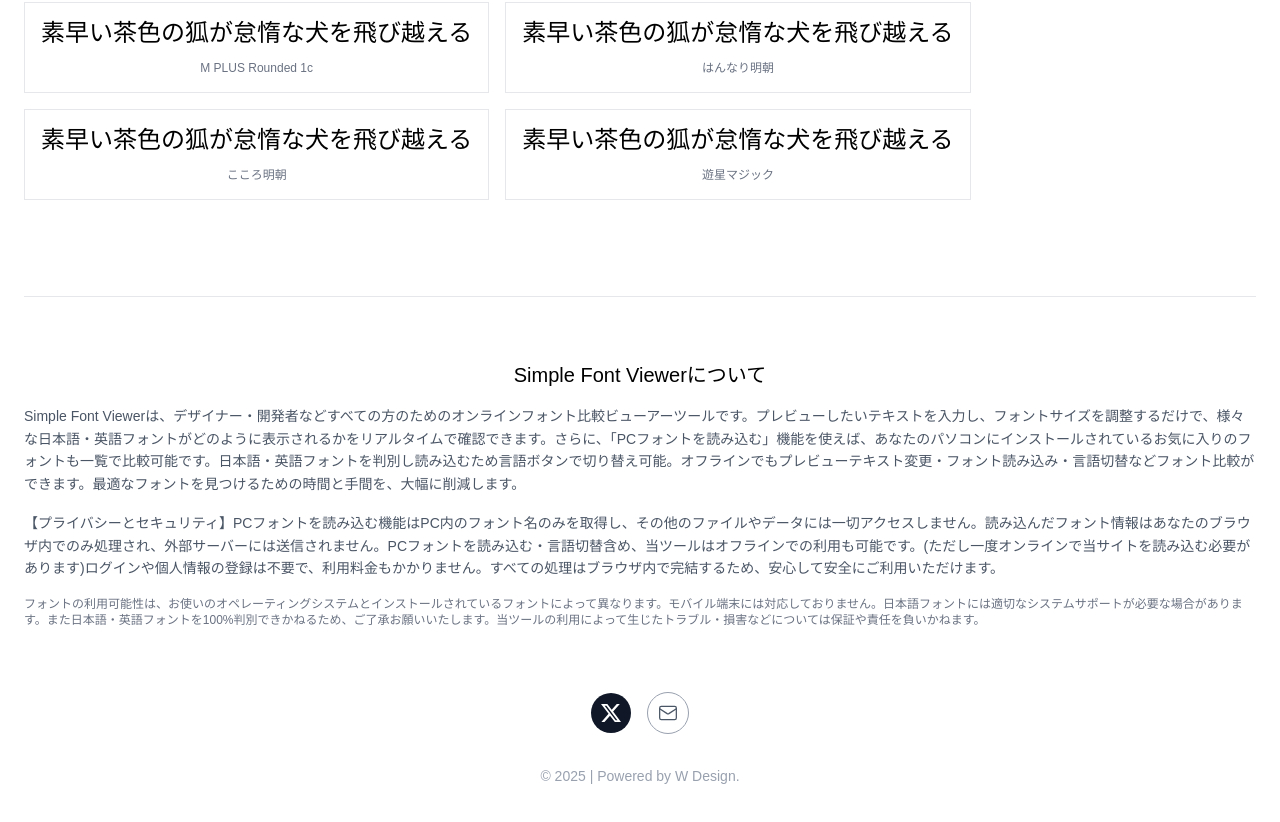
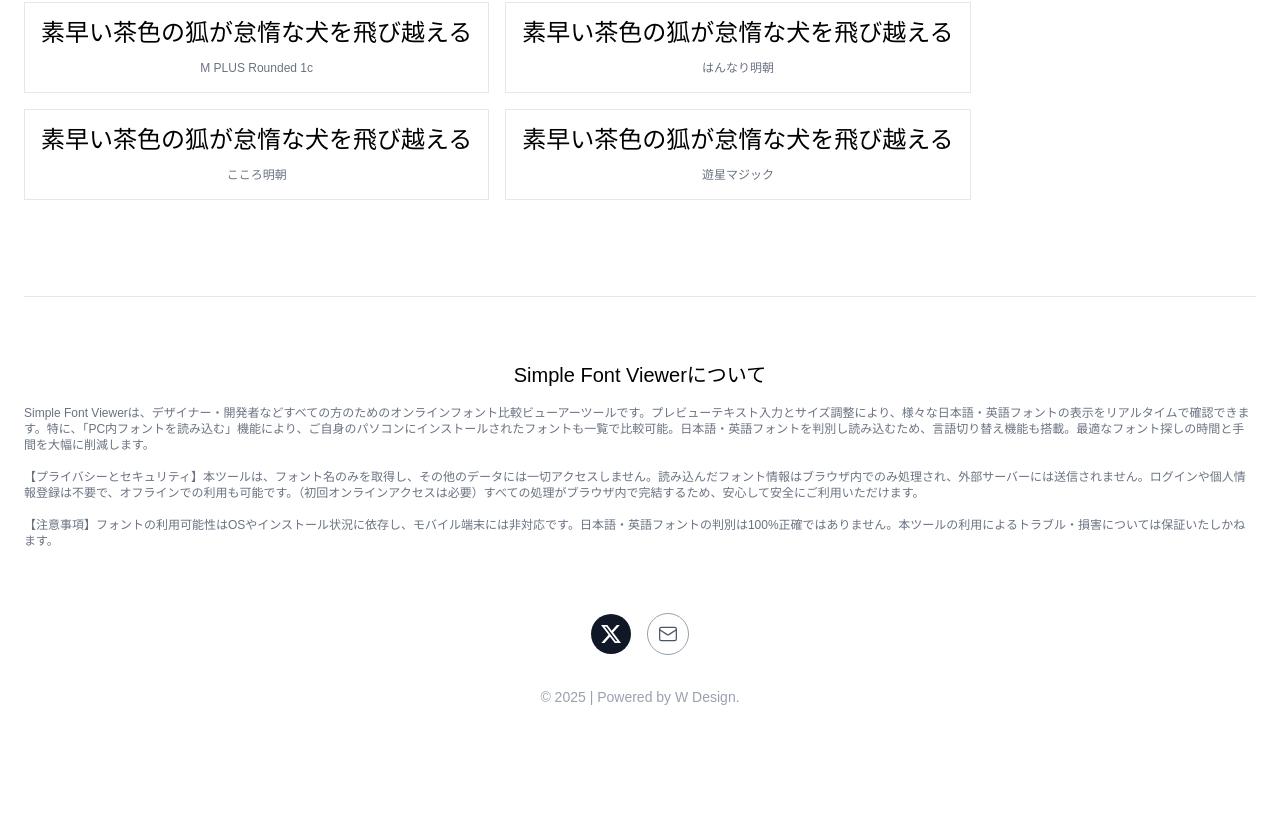
Before and after one commit to hayate1107-pixel/simple-font-viewer, a Next.js app: page / in a window 1280 px wide. Shown: the part 1423-2245 px from the top of the page. After the commit the page ends 2194 px from the top, so only its background shows below. Built offline with nearby package versions, Linux system fonts and the light colour scheme.

Commit message:
fix explanation 12th

```diff
--- a/src/app/page.tsx
+++ b/src/app/page.tsx
@@ -501,16 +501,14 @@ export default function HomePage() {
         <div className="border-t border-gray-200 pt-16">
           <h2 className="text-xl font-medium text-black mb-4 text-center">Simple Font Viewerについて</h2>
           <div className="text-left text-sm text-gray-600 leading-relaxed space-y-4">
-            <p>
-              Simple Font Viewerは、デザイナー・開発者などすべての方のためのオンラインフォント比較ビューアーツールです。プレビューしたいテキストを入力し、フォントサイズを調整するだけで、様々な日本語・英語フォントがどのように表示されるかをリアルタイムで確認できます。さらに、「PCフォントを読み込む」機能を使えば、あなたのパソコンにインストールされているお気に入りのフォントも一覧で比較可能です。日本語・英語フォントを判別し読み込むため言語ボタンで切り替え可能。オフラインでもプレビューテキスト変更・フォント読み込み・言語切替などフォント比較ができます。最適なフォントを見つけるための時間と手間を、大幅に削減します。
-            </p>
-            <p>
-              【プライバシーとセキュリティ】PCフォントを読み込む機能はPC内のフォント名のみを取得し、その他のファイルやデータには一切アクセスしません。読み込んだフォント情報はあなたのブラウザ内でのみ処理され、外部サーバーには送信されません。PCフォントを読み込む・言語切替含め、当ツールはオフラインでの利用も可能です。(ただし一度オンラインで当サイトを読み込む必要があります)ログインや個人情報の登録は不要で、利用料金もかかりません。すべての処理はブラウザ内で完結するため、安心して安全にご利用いただけます。
+            <p className="text-xs text-gray-500">
+              Simple Font Viewerは、デザイナー・開発者などすべての方のためのオンラインフォント比較ビューアーツールです。プレビューテキスト入力とサイズ調整により、様々な日本語・英語フォントの表示をリアルタイムで確認できます。特に、「PC内フォントを読み込む」機能により、ご自身のパソコンにインストールされたフォントも一覧で比較可能。日本語・英語フォントを判別し読み込むため、言語切り替え機能も搭載。最適なフォント探しの時間と手間を大幅に削減します。
             </p>
             <p className="text-xs text-gray-500">
-              フォントの利用可能性は、お使いのオペレーティングシステムとインストールされているフォントによって異なります。モバイル端末には対応しておりません。
-              {isJapanese && '日本語フォントには適切なシステムサポートが必要な場合があります。'}
-              また日本語・英語フォントを100%判別できかねるため、ご了承お願いいたします。当ツールの利用によって生じたトラブル・損害などについては保証や責任を負いかねます。
+              【プライバシーとセキュリティ】本ツールは、フォント名のみを取得し、その他のデータには一切アクセスしません。読み込んだフォント情報はブラウザ内でのみ処理され、外部サーバーには送信されません。ログインや個人情報登録は不要で、オフラインでの利用も可能です。（初回オンラインアクセスは必要）すべての処理がブラウザ内で完結するため、安心して安全にご利用いただけます。
+            </p>
+            <p className="text-xs text-gray-500">
+              【注意事項】フォントの利用可能性はOSやインストール状況に依存し、モバイル端末には非対応です。日本語・英語フォントの判別は100%正確ではありません。本ツールの利用によるトラブル・損害については保証いたしかねます。
             </p>
           </div>
         </div>
```
